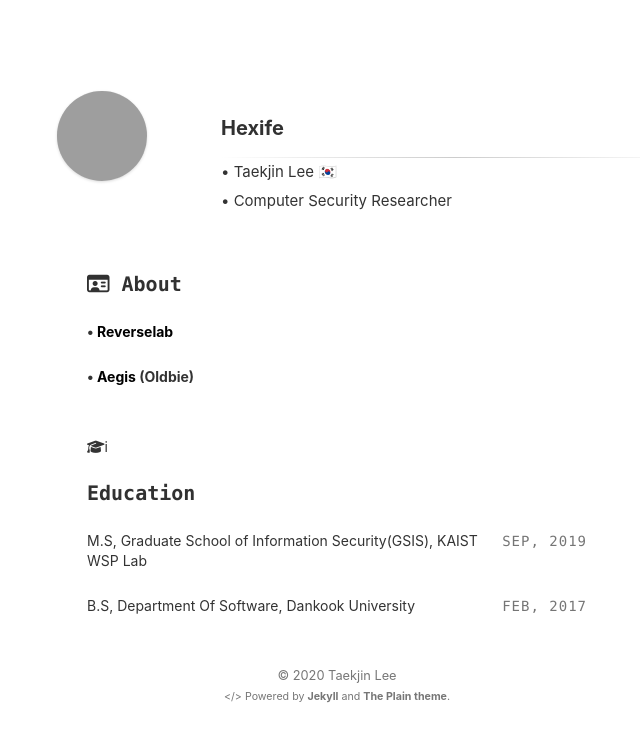
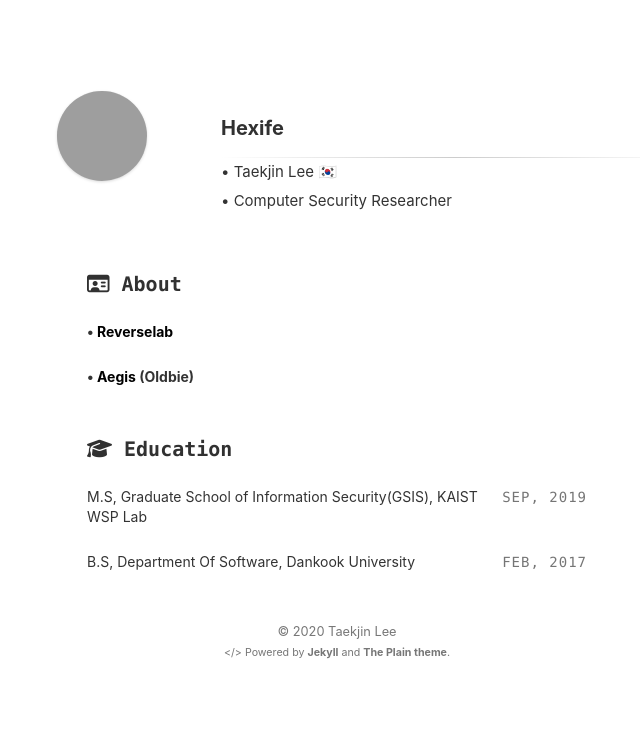
Before and after one commit to Hexife/hexife.github.io, a Jekyll site: the page built from index.html, in a window 1280 px wide, cut to the strip 0-742 px from the top of the page. Shown: the whole strip, without its empty margins (303-943 px from the left). Built offline with Jekyll 4.4.1, drawn with Linux system fonts in a browser that asks for light colours; nearby versions of some CDN libraries; grey boxes are pictures that could not be loaded.

Commit message:
Fix index

```diff
--- a/index.html
+++ b/index.html
@@ -19,7 +19,7 @@ layout: default
 </section>
 
 <section>
-	<i class="fa fa-graduation-cap" aria-hidden="true"></i>i<h3 class="code"> Education </h3>
+	<h3 class="code"><i class="fa fa-graduation-cap" aria-hidden="true"></i> Education </h3>
                 <ul>
                         <li>
                                 <div class="post-date code">
```
